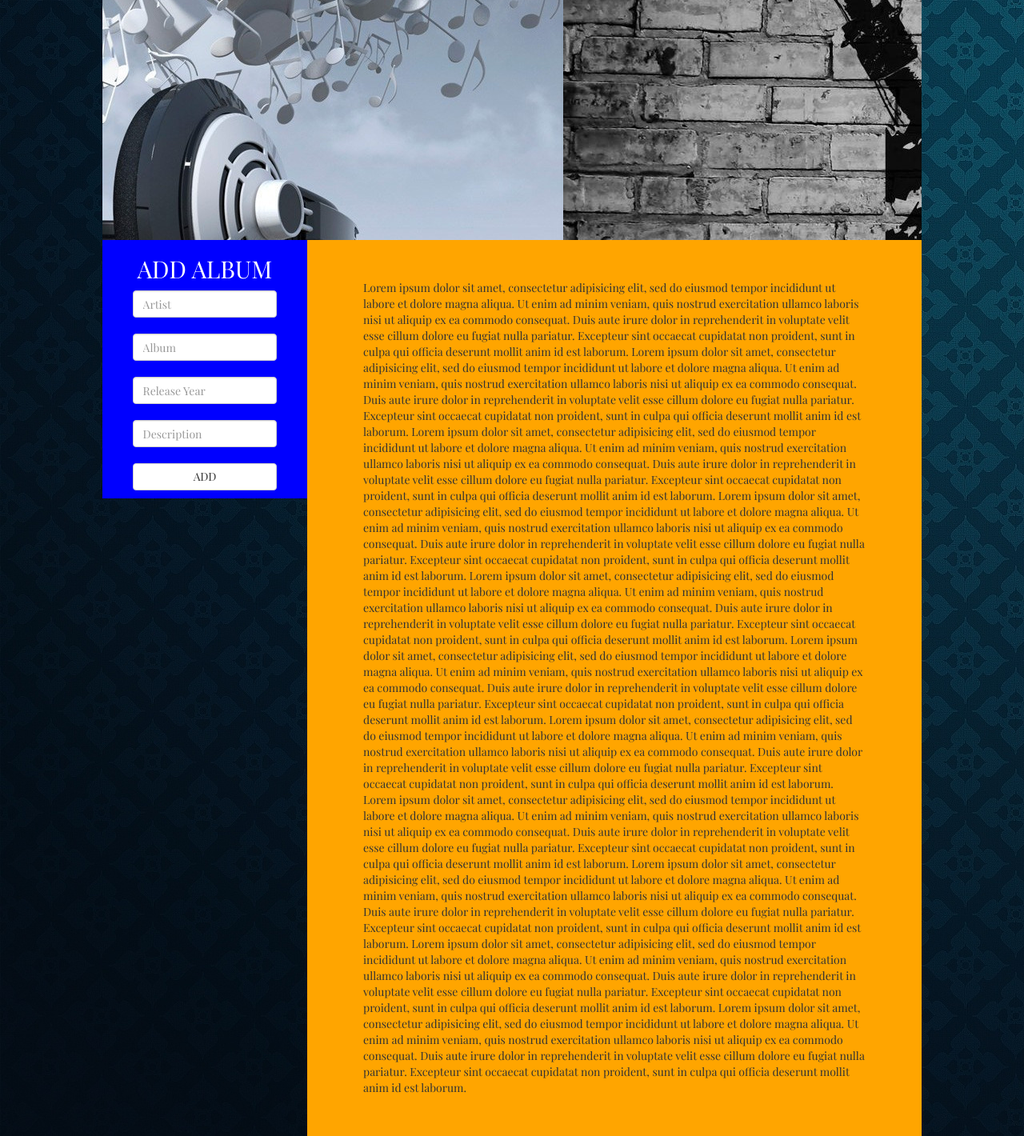
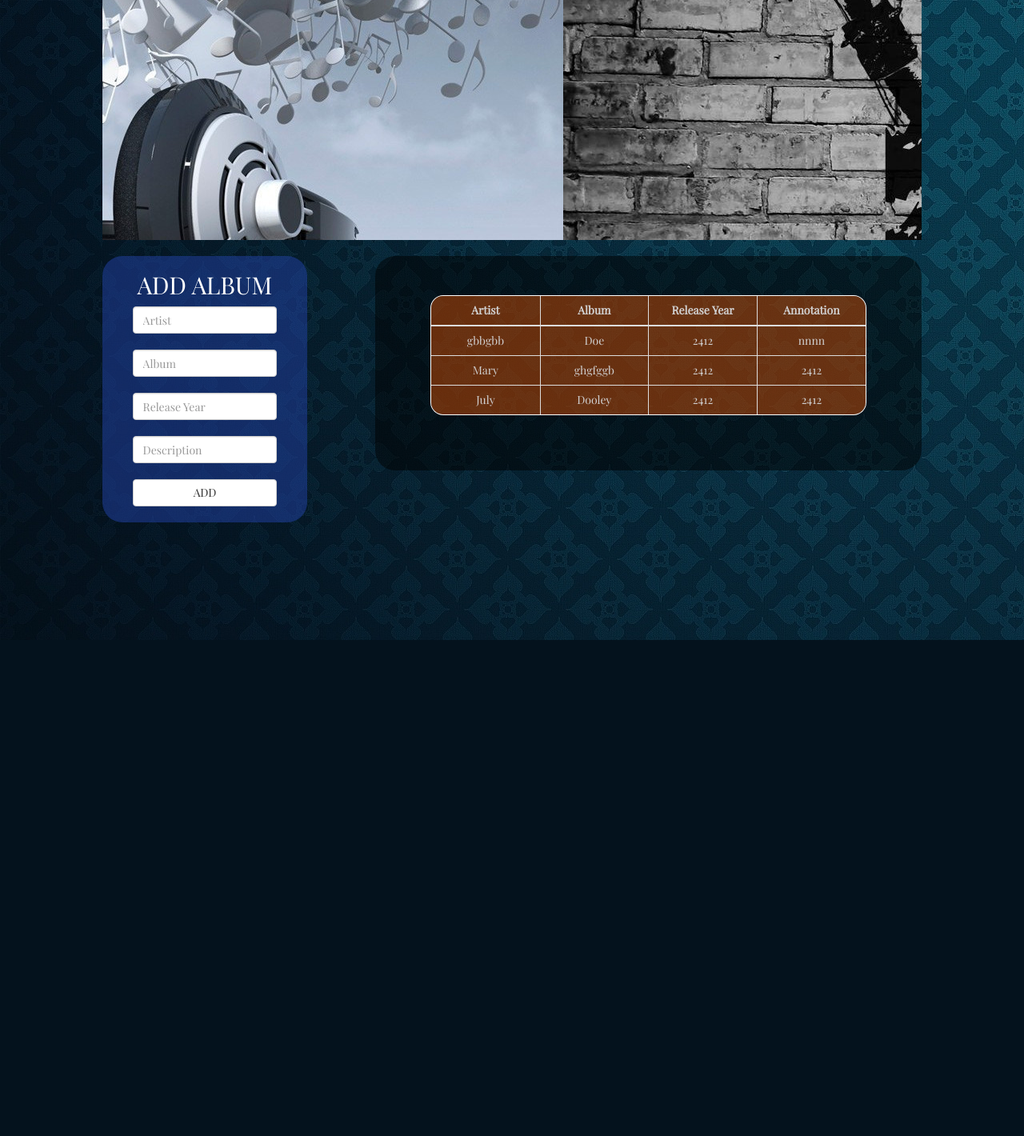
Before and after one commit to szykum/musicLibrary, a PHP site: page / in a window 1280 px wide. Shown: the whole page at 80% size. After the commit the page ends 800 px from the top, so only its background shows below. Run offline with PHP 8.4, Linux system fonts and the light colour scheme.

Commit message:
layout update

```diff
--- a/index.php
+++ b/index.php
@@ -32,19 +32,37 @@
         </form>
       </aside>
 
-      <article class="col-md-9 result-table">
-        Lorem ipsum dolor sit amet, consectetur adipisicing elit, sed do eiusmod tempor incididunt ut labore et dolore magna aliqua. Ut enim ad minim veniam, quis nostrud exercitation ullamco laboris nisi ut aliquip ex ea commodo consequat. Duis aute irure dolor in reprehenderit in voluptate velit esse cillum dolore eu fugiat nulla pariatur. Excepteur sint occaecat cupidatat non proident, sunt in culpa qui officia deserunt mollit anim id est laborum.
-        Lorem ipsum dolor sit amet, consectetur adipisicing elit, sed do eiusmod tempor incididunt ut labore et dolore magna aliqua. Ut enim ad minim veniam, quis nostrud exercitation ullamco laboris nisi ut aliquip ex ea commodo consequat. Duis aute irure dolor in reprehenderit in voluptate velit esse cillum dolore eu fugiat nulla pariatur. Excepteur sint occaecat cupidatat non proident, sunt in culpa qui officia deserunt mollit anim id est laborum.
-        Lorem ipsum dolor sit amet, consectetur adipisicing elit, sed do eiusmod tempor incididunt ut labore et dolore magna aliqua. Ut enim ad minim veniam, quis nostrud exercitation ullamco laboris nisi ut aliquip ex ea commodo consequat. Duis aute irure dolor in reprehenderit in voluptate velit esse cillum dolore eu fugiat nulla pariatur. Excepteur sint occaecat cupidatat non proident, sunt in culpa qui officia deserunt mollit anim id est laborum.
-        Lorem ipsum dolor sit amet, consectetur adipisicing elit, sed do eiusmod tempor incididunt ut labore et dolore magna aliqua. Ut enim ad minim veniam, quis nostrud exercitation ullamco laboris nisi ut aliquip ex ea commodo consequat. Duis aute irure dolor in reprehenderit in voluptate velit esse cillum dolore eu fugiat nulla pariatur. Excepteur sint occaecat cupidatat non proident, sunt in culpa qui officia deserunt mollit anim id est laborum.
-        Lorem ipsum dolor sit amet, consectetur adipisicing elit, sed do eiusmod tempor incididunt ut labore et dolore magna aliqua. Ut enim ad minim veniam, quis nostrud exercitation ullamco laboris nisi ut aliquip ex ea commodo consequat. Duis aute irure dolor in reprehenderit in voluptate velit esse cillum dolore eu fugiat nulla pariatur. Excepteur sint occaecat cupidatat non proident, sunt in culpa qui officia deserunt mollit anim id est laborum.
-        Lorem ipsum dolor sit amet, consectetur adipisicing elit, sed do eiusmod tempor incididunt ut labore et dolore magna aliqua. Ut enim ad minim veniam, quis nostrud exercitation ullamco laboris nisi ut aliquip ex ea commodo consequat. Duis aute irure dolor in reprehenderit in voluptate velit esse cillum dolore eu fugiat nulla pariatur. Excepteur sint occaecat cupidatat non proident, sunt in culpa qui officia deserunt mollit anim id est laborum.
-        Lorem ipsum dolor sit amet, consectetur adipisicing elit, sed do eiusmod tempor incididunt ut labore et dolore magna aliqua. Ut enim ad minim veniam, quis nostrud exercitation ullamco laboris nisi ut aliquip ex ea commodo consequat. Duis aute irure dolor in reprehenderit in voluptate velit esse cillum dolore eu fugiat nulla pariatur. Excepteur sint occaecat cupidatat non proident, sunt in culpa qui officia deserunt mollit anim id est laborum.
-        Lorem ipsum dolor sit amet, consectetur adipisicing elit, sed do eiusmod tempor incididunt ut labore et dolore magna aliqua. Ut enim ad minim veniam, quis nostrud exercitation ullamco laboris nisi ut aliquip ex ea commodo consequat. Duis aute irure dolor in reprehenderit in voluptate velit esse cillum dolore eu fugiat nulla pariatur. Excepteur sint occaecat cupidatat non proident, sunt in culpa qui officia deserunt mollit anim id est laborum.
-        Lorem ipsum dolor sit amet, consectetur adipisicing elit, sed do eiusmod tempor incididunt ut labore et dolore magna aliqua. Ut enim ad minim veniam, quis nostrud exercitation ullamco laboris nisi ut aliquip ex ea commodo consequat. Duis aute irure dolor in reprehenderit in voluptate velit esse cillum dolore eu fugiat nulla pariatur. Excepteur sint occaecat cupidatat non proident, sunt in culpa qui officia deserunt mollit anim id est laborum.
-        Lorem ipsum dolor sit amet, consectetur adipisicing elit, sed do eiusmod tempor incididunt ut labore et dolore magna aliqua. Ut enim ad minim veniam, quis nostrud exercitation ullamco laboris nisi ut aliquip ex ea commodo consequat. Duis aute irure dolor in reprehenderit in voluptate velit esse cillum dolore eu fugiat nulla pariatur. Excepteur sint occaecat cupidatat non proident, sunt in culpa qui officia deserunt mollit anim id est laborum.
-        Lorem ipsum dolor sit amet, consectetur adipisicing elit, sed do eiusmod tempor incididunt ut labore et dolore magna aliqua. Ut enim ad minim veniam, quis nostrud exercitation ullamco laboris nisi ut aliquip ex ea commodo consequat. Duis aute irure dolor in reprehenderit in voluptate velit esse cillum dolore eu fugiat nulla pariatur. Excepteur sint occaecat cupidatat non proident, sunt in culpa qui officia deserunt mollit anim id est laborum.
-
+      <article class="col-md-8 result-table">
+        <table class="table table-bordered">
+          <thead>
+            <tr>
+              <th>Artist</th>
+              <th>Album</th>
+              <th>Release Year</th>
+              <th>Annotation</th>
+            </tr>
+          </thead>
+          <tbody>
+            <tr>
+              <td>gbbgbb</td>
+              <td>Doe</td>
+              <td>2412</td>
+              <td>nnnn</td>
+            </tr>
+            <tr>
+              <td>Mary</td>
+              <td>ghgfggb</td>
+              <td>2412</td>
+              <td>2412</td>
+            </tr>
+            <tr>
+              <td>July</td>
+              <td>Dooley</td>
+              <td>2412</td>
+              <td>2412</td>
+            </tr>
+          </tbody>
+        </table>
       </article>
 
     </div>
--- a/style/style.css
+++ b/style/style.css
@@ -18,17 +18,42 @@ header{
 }
 
 .form-panel{
+  border-radius: 25px;
   display: block;
   float:left;
-  background-color: blue;
-  padding-bottom: 10px;
+  background-color: rgba(35, 66, 168,0.5);
+  margin: 20px 10px 0 0;
+  padding-bottom: 20px;
 }
 
 .result-table{
+  border-radius: 25px;
+  margin-top: 20px;
   display: block;
   float:right;
-  background-color: orange;
+  color: black;
+  background-color: rgba(0, 0, 0, 0.5);
   padding: 50px 70px 50px 70px;
+}
+
+.table{
+  color: rgb(209, 209, 209);
+  background-color: rgba(255, 93, 0,0.4);
+  border-radius: 15px;
+  border-style: hidden;
+  box-shadow: 0 0 0 1px white;
+  padding-right: 0px;
+  text-align: center;
+  table-layout:fixed;
+  width: 100%;
+}
+
+.table td{
+  word-wrap: break-word;
+}
+
+th{
+  text-align: center;
 }
 
 .add-album input{
```
